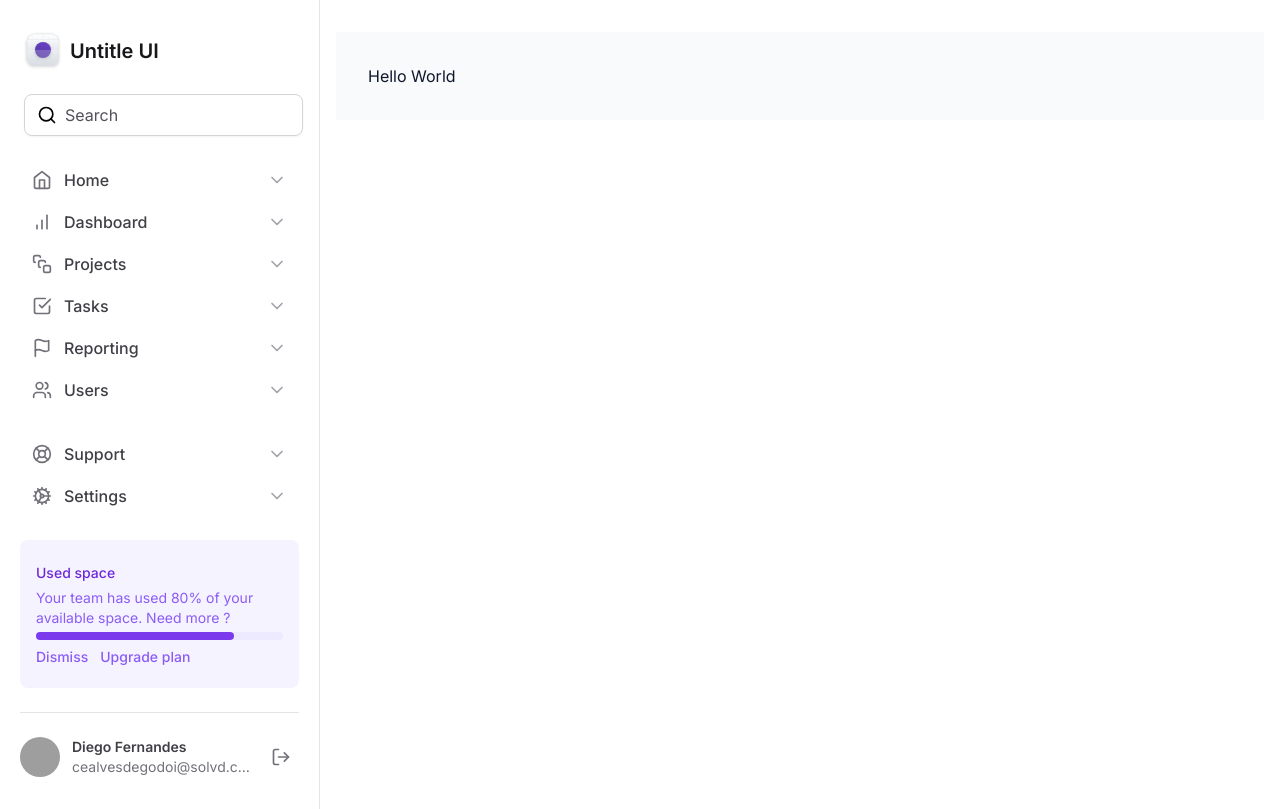
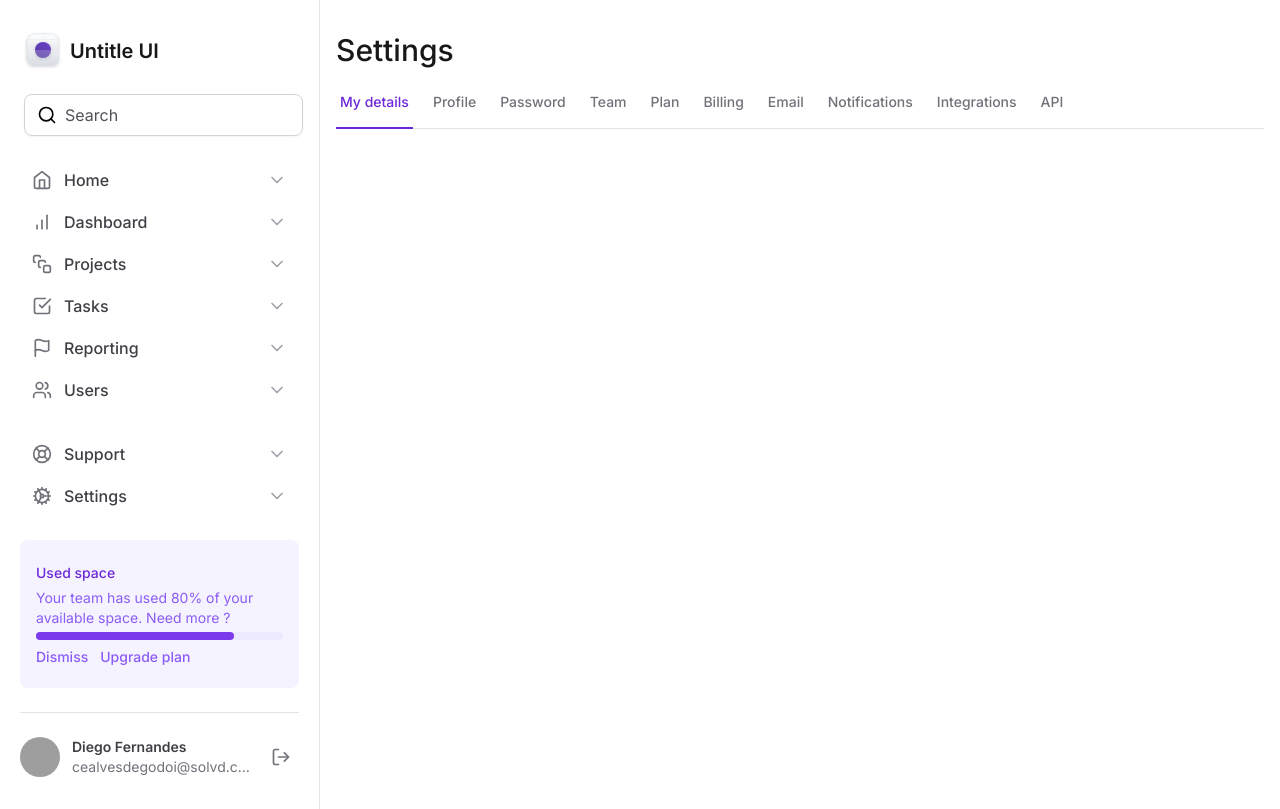
Before and after one commit to carlos-solvd/tailwind-next, a Next.js app: page / in a window 1280 px wide. Built offline with nearby package versions, Linux system fonts and the light colour scheme; grey boxes are pictures that could not be loaded.

Commit message:
feat: created a tab menu

```diff
--- a/package.json
+++ b/package.json
@@ -9,6 +9,7 @@
     "lint": "next lint"
   },
   "dependencies": {
+    "@radix-ui/react-tabs": "^1.0.4",
     "lucide-react": "^0.304.0",
     "next": "14.0.4",
     "react": "^18",
--- a/src/app/layout.tsx
+++ b/src/app/layout.tsx
@@ -16,7 +16,7 @@
   children: React.ReactNode
 }) {
   return (
-    <html lang="en">
+    <html lang="en" className="antialiased">
       <body className={inter.className}>
         <div className="grid min-h-screen grid-cols-app">
           <Sidebar />
--- a/src/app/page.tsx
+++ b/src/app/page.tsx
@@ -1,7 +1,11 @@
+import { SettingsTabs } from '@/components/SettingsTabs'
+
 export default function Home() {
   return (
-    <h1 className="dark:bg--slate-980 bg-slate-50 p-8 text-slate-900">
-      Hello World
-    </h1>
+    <>
+      <h1 className="text-3xl font-medium text-zinc-900">Settings</h1>
+
+      <SettingsTabs />
+    </>
   )
 }
--- /dev/null
+++ b/src/components/SettingsTabs/TabItem.tsx
@@ -0,0 +1,24 @@
+'use client'
+
+import * as Tabs from '@radix-ui/react-tabs'
+
+export interface TabItemProps {
+  value: string
+  title: string
+  isSelected?: boolean
+}
+
+export function TabItem({ value, title, isSelected = false }: TabItemProps) {
+  return (
+    <Tabs.Trigger
+      value={value}
+      className="relative px-1 pb-4 text-sm font-medium text-zinc-500 hover:text-violet-700 data-[state=active]:text-violet-700"
+    >
+      <span className="">{title}</span>
+
+      {isSelected && (
+        <div className="absolute -bottom-px left-0 right-0 h-0.5 bg-violet-700"></div>
+      )}
+    </Tabs.Trigger>
+  )
+}
--- /dev/null
+++ b/src/components/SettingsTabs/index.tsx
@@ -0,0 +1,58 @@
+'use client'
+
+import * as Tabs from '@radix-ui/react-tabs'
+import { TabItem } from './TabItem'
+import { useState } from 'react'
+
+export function SettingsTabs() {
+  const [currentTab, setCurrentTab] = useState('tab1')
+
+  return (
+    <Tabs.Root value={currentTab} onValueChange={setCurrentTab}>
+      <Tabs.List className="mt-6 flex w-full items-center gap-4 border-b border-zinc-200">
+        <TabItem
+          value="tab1"
+          title="My details"
+          isSelected={currentTab === 'tab1'}
+        />
+        <TabItem
+          value="tab2"
+          title="Profile"
+          isSelected={currentTab === 'tab2'}
+        />
+        <TabItem
+          value="tab3"
+          title="Password"
+          isSelected={currentTab === 'tab3'}
+        />
+        <TabItem value="tab4" title="Team" isSelected={currentTab === 'tab4'} />
+        <TabItem value="tab5" title="Plan" isSelected={currentTab === 'tab5'} />
+        <TabItem
+          value="tab6"
+          title="Billing"
+          isSelected={currentTab === 'tab6'}
+        />
+        <TabItem
+          value="tab7"
+          title="Email"
+          isSelected={currentTab === 'tab7'}
+        />
+        <TabItem
+          value="tab8"
+          title="Notifications"
+          isSelected={currentTab === 'tab8'}
+        />
+        <TabItem
+          value="tab9"
+          title="Integrations"
+          isSelected={currentTab === 'tab9'}
+        />
+        <TabItem
+          value="tab10"
+          title="API"
+          isSelected={currentTab === 'tab10'}
+        />
+      </Tabs.List>
+    </Tabs.Root>
+  )
+}
```
Also changed, not shown: 1 other file (tests, documents, lock files or other folders).
